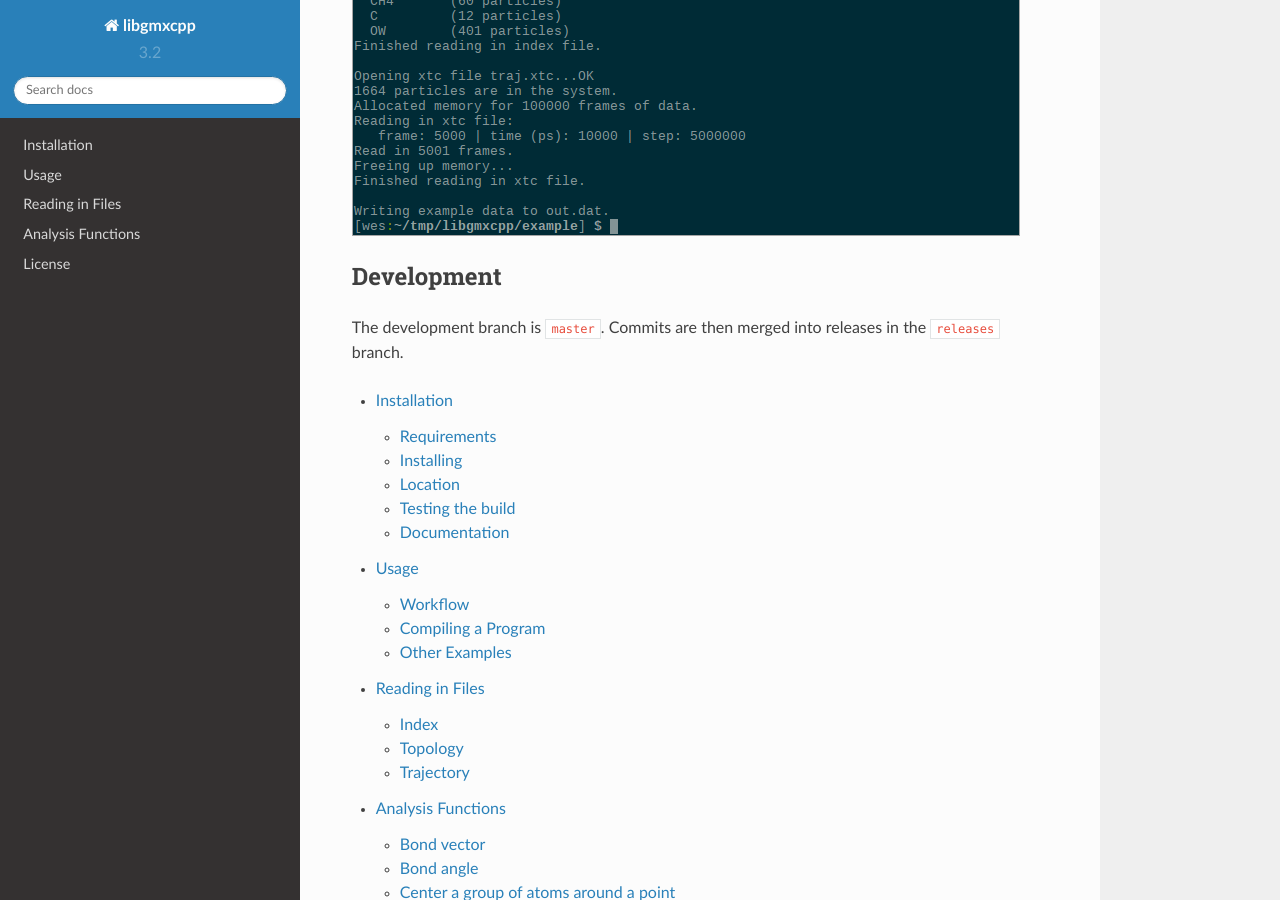
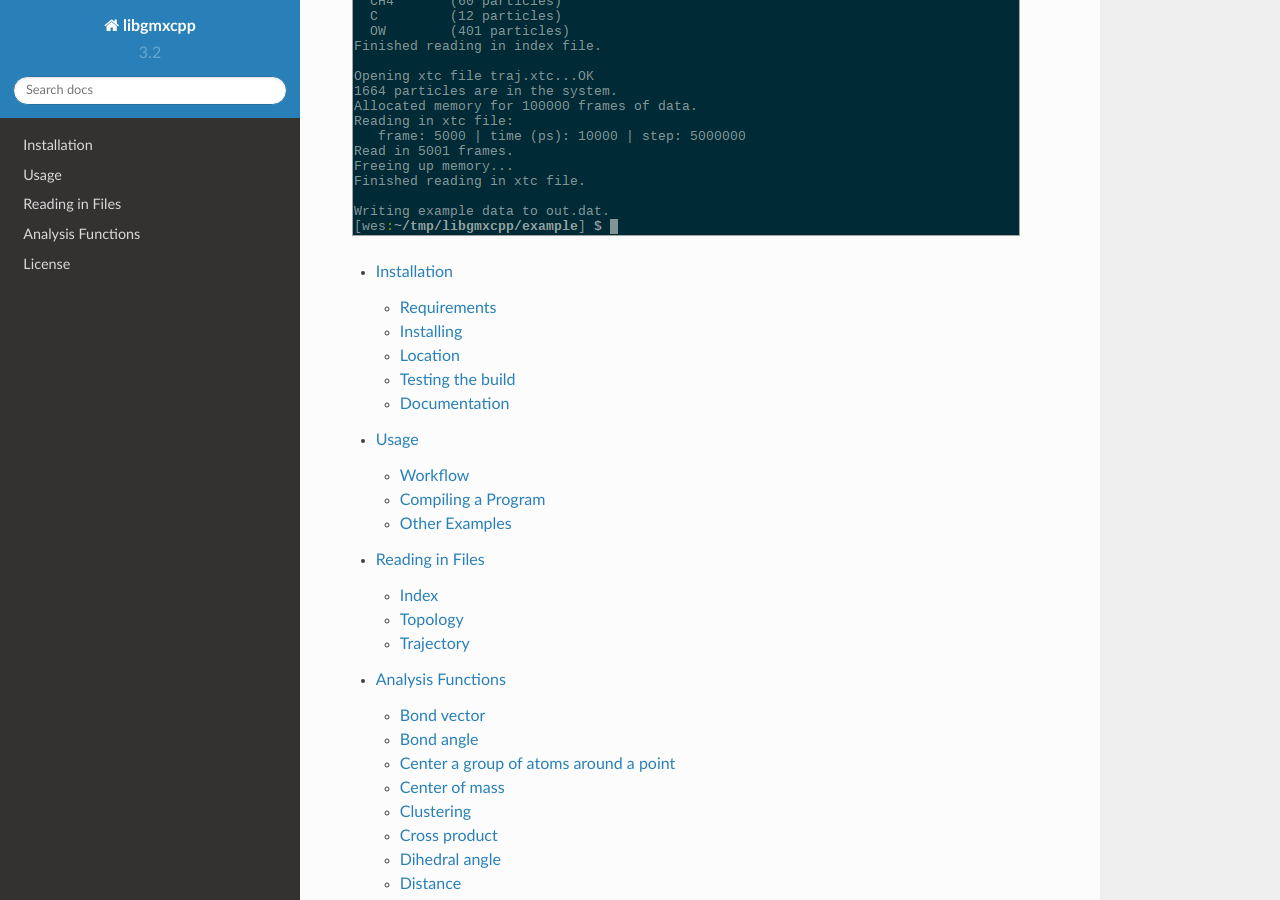
Before and after one commit to wesbarnett/libgmxcpp, a Sphinx documentation site: the page built from docs/index.rst, in a window 1280 px wide and 900 px high, scrolled down 829 px. Built offline with Sphinx 7.4.7 and the Read the Docs theme 2.0.0, drawn with Linux system fonts in a browser that asks for light colours.

Commit message:
docs: splitting branches up is confusing

```diff
--- a/docs/index.rst
+++ b/docs/index.rst
@@ -34,12 +34,6 @@ Advantages
 
 .. image:: images/screenshot.png
 
-Development
------------
-
-The development branch is ``master``. Commits are then merged into releases in
-the ``releases`` branch.
-
 .. toctree::
 
    installation
```
